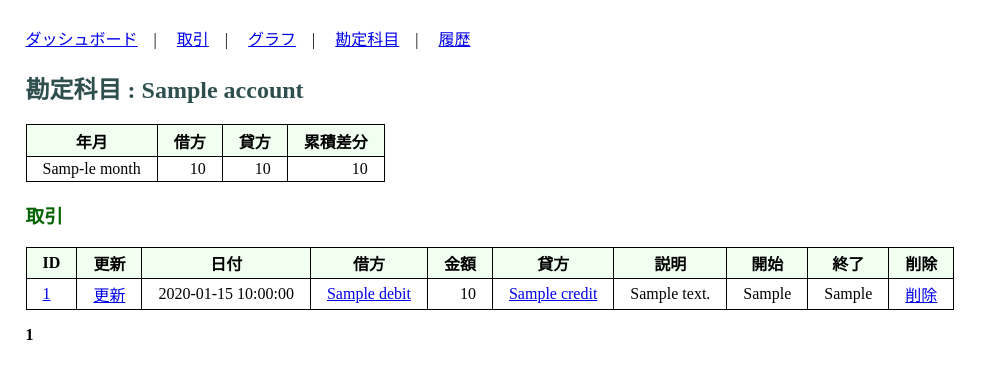
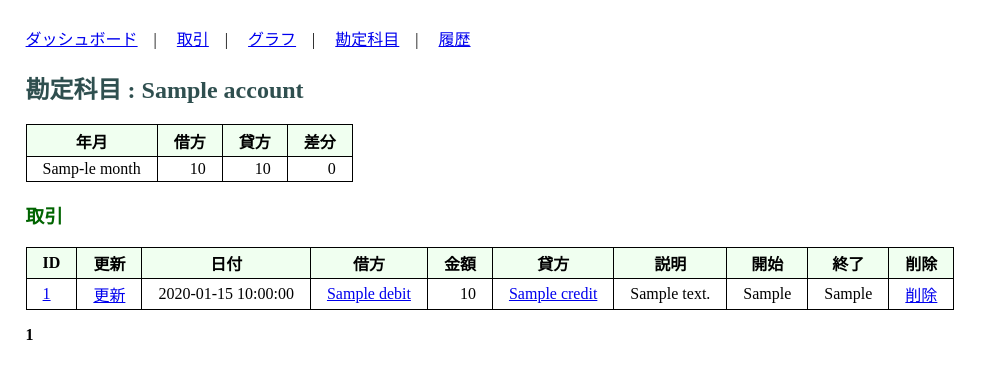
Before and after one commit to ivan111/mita, a Flask app: template templates/ac_detail.html in a window 1280 px wide. Shown: the top 379 px of the page, without its empty margins (0-991 px from the left). Run offline with Flask 2, Linux system fonts and the light colour scheme; the template is opened without the code that fills it: most values are stand-ins (such as "Sample title", 1, 10 or a date in 2020); some libraries are stand-ins or nearby versions.

Commit message:
勘定科目詳細に借方と貸方の差分を表示

```diff
--- a/templates/ac_detail.html
+++ b/templates/ac_detail.html
@@ -10,13 +10,28 @@
 <h2>勘定科目 : {{ account.name }}</h2>
 
 <table>
-    <tr><th>年月</th><th>借方</th><th>貸方</th><th>累積差分</th></tr>
+    <tr><th>年月</th><th>借方</th><th>貸方</th><th>差分</th>
+        {% if account.account_type in [1, 2] %}
+        <th>累積差分</th>
+        {% endif %}
+    </tr>
     {% for d in summary %}
     <tr>
         <td>{{ d.month | ym }}</td>
         <td style="text-align: right;">{{ "{0:,}".format(d.cash_debit_amount) }}</td>
         <td style="text-align: right;">{{ "{0:,}".format(d.cash_credit_amount) }}</td>
+
+        {% if account.account_type in [1, 4] %}
+        <td style="text-align: right;">{{ "{0:,}".format(d.cash_debit_amount - d.cash_credit_amount) }}</td>
+        {% else %}
+        <td style="text-align: right;">{{ "{0:,}".format(d.cash_credit_amount - d.cash_debit_amount) }}</td>
+        {% endif %}
+
+        {% if account.account_type == 1 %}
         <td style="text-align: right;">{{ "{0:,}".format(d.cash_accum_diff) }}</td>
+        {% elif account.account_type == 2 %}
+        <td style="text-align: right;">{{ "{0:,}".format(-d.cash_accum_diff) }}</td>
+        {% endif %}
     </tr>
     {% endfor %}
 </table>
```
